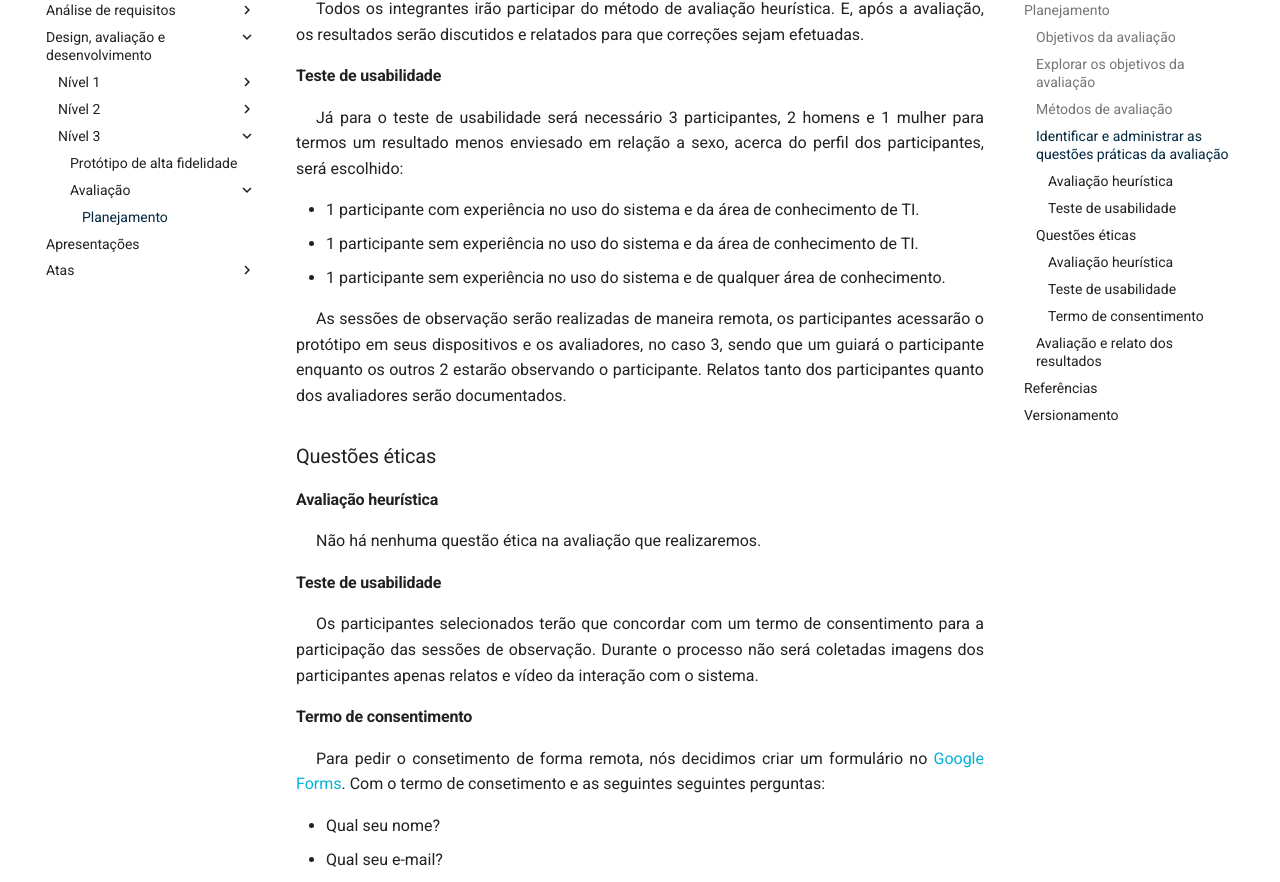
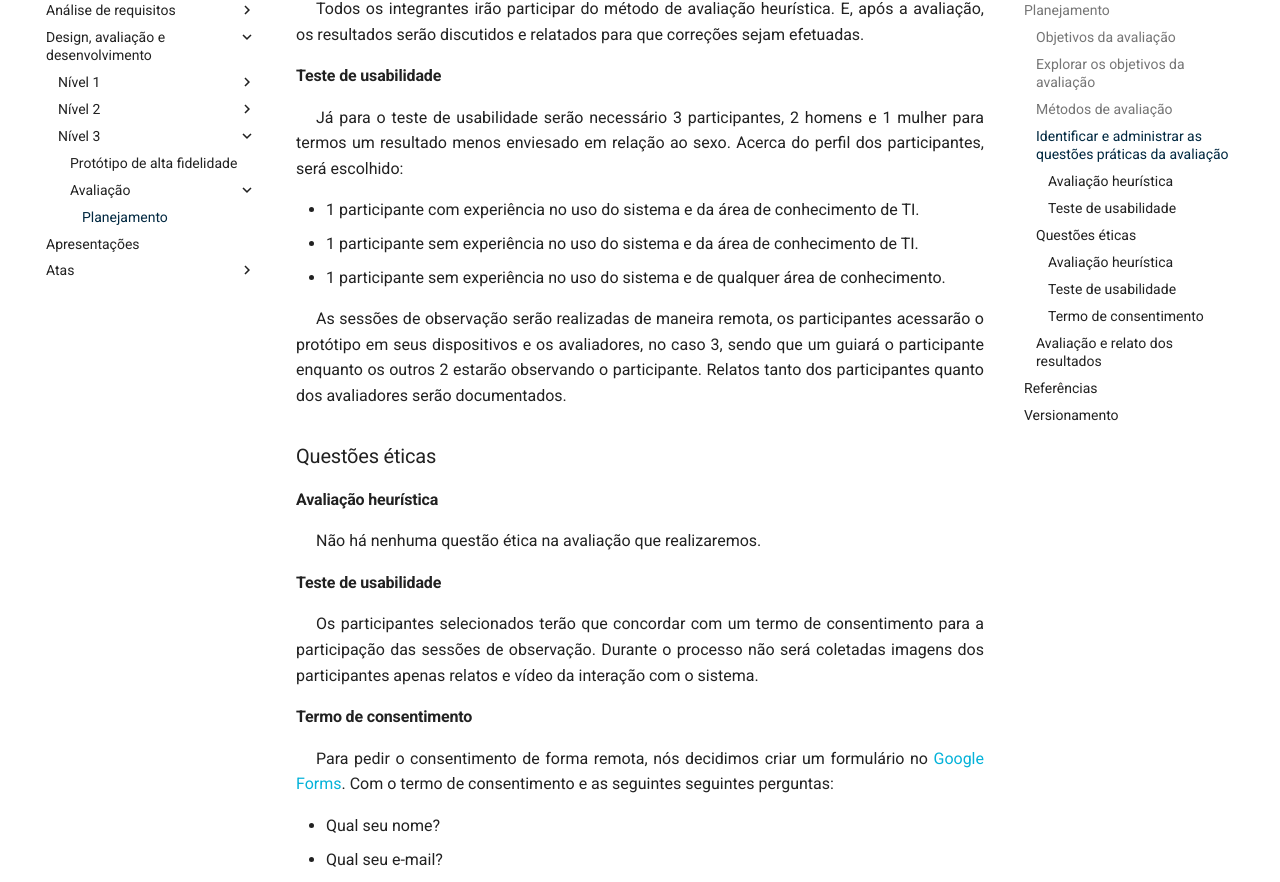
Before and after one commit to Interacao-Humano-Computador/2020.1-CD-MOJ, an MkDocs documentation site: the page built from docs/DeAD/nivel3/avaliacao/planejamento.md, in a window 1280 px wide and 1400 px high, scrolled down 2018 px. Shown: the part 152-1034 px from the top of the window. Built offline with MkDocs 1.6.1 and Material for MkDocs 9.7.7, drawn with Linux system fonts in a browser that asks for light colours.

Commit message:
Correções gramaticais planejamento avaliação protótipo média

```diff
--- a/docs/DeAD/nivel3/avaliacao/planejamento.md
+++ b/docs/DeAD/nivel3/avaliacao/planejamento.md
@@ -72,7 +72,7 @@ Todos os integrantes irão participar do método de avaliação heurística. E,
 #### Teste de usabilidade
 
 <p style="text-indent: 20px; text-align: justify">
-Já para o teste de usabilidade será necessário 3 participantes, 2 homens e 1 mulher para termos um resultado menos enviesado em relação a sexo, acerca do perfil dos participantes, será escolhido:
+Já para o teste de usabilidade serão necessário 3 participantes, 2 homens e 1 mulher para termos um resultado menos enviesado em relação ao sexo. Acerca do perfil dos participantes, será escolhido:
 </p>
 
 - 1 participante com experiência no uso do sistema e da área de conhecimento de TI.
@@ -100,7 +100,7 @@ Os participantes selecionados terão que concordar com um termo de consentimento
 #### Termo de consentimento
 
 <p style="text-indent: 20px; text-align: justify">
-Para pedir o consetimento de forma remota, nós decidimos criar um formulário no <a class="link" href="https://www.google.com/forms/about/" target="_blank">Google Forms</a>. Com o termo de consetimento e as seguintes seguintes perguntas:
+Para pedir o consentimento de forma remota, nós decidimos criar um formulário no <a class="link" href="https://www.google.com/forms/about/" target="_blank">Google Forms</a>. Com o termo de consentimento e as seguintes seguintes perguntas:
 </p>
 
 - Qual seu nome?
```
